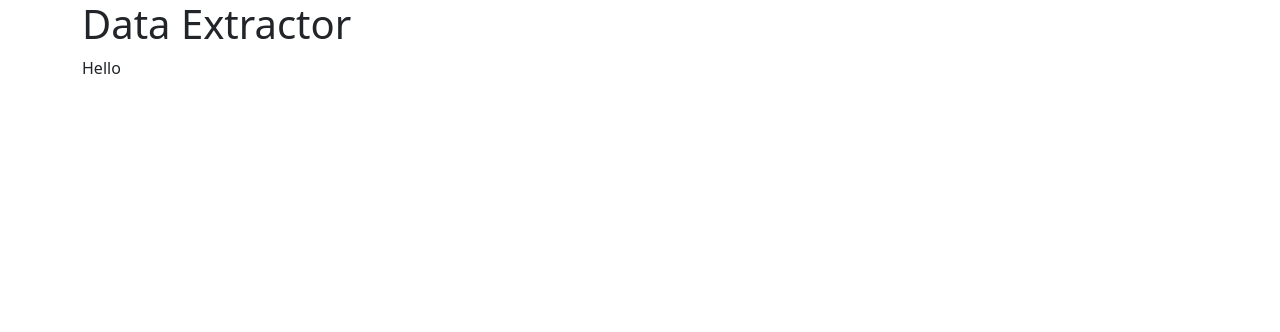
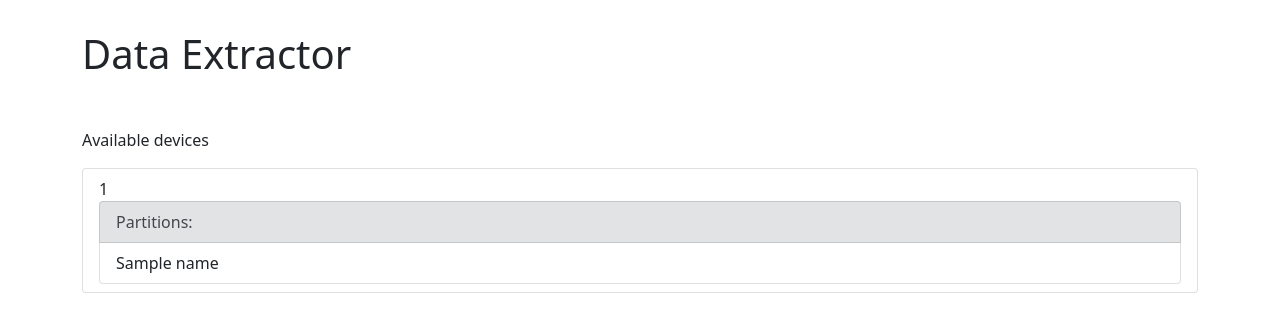
Before and after one commit to pawelptak/personal-data-extractor, a Flask app: template templates/index.html in a window 1280 px wide. Shown: the top 332 px of the page. Run offline with Flask 2, Linux system fonts and the light colour scheme; the template is opened without the code that fills it: most values are stand-ins (such as "Sample title", 1, 10 or a date in 2020).

Commit message:
basic disk listing added

```diff
--- a/app.py
+++ b/app.py
@@ -1,10 +1,44 @@
 from flask import Flask, render_template
+import os
 
 app = Flask(__name__)
 
+sudoPassword = 'kali'
+def get_disk_info():
+    command = 'fdisk -l'
+    print('Getting disk info')
+    output = os.popen('sudo -S %s'%(command)).read()
+    # print(output)
+    output = output.splitlines()
+    disk_lines = []
+    prefix = "Disk model: "
+    for line_number, line in enumerate(output):
+        if prefix in line:
+            disk_lines.append(line_number)
+
+    disk_info = []
+    for i in range(len(disk_lines)):
+        name_with_prefix = output[disk_lines[i]]
+        disk_name = name_with_prefix[len(prefix):]
+        start = disk_lines[i]
+        if i < len(disk_lines) - 1:
+            end = disk_lines[i+1] - 1
+        else:
+            end = len(output)
+        partition_names = []
+        for j in range(start, end):
+            partition_index = output[j].find('/dev/')
+            if partition_index >= 0:
+                partition_name = output[j].split()[0]
+                partition_names.append(partition_name)
+        disk_info.append([disk_name, partition_names])
+    print(disk_info)
+    return disk_info
+
 @app.route("/")
 def hello_world():
-    return render_template('index.html')
+    return render_template('index.html', data=get_disk_info())
 
 if __name__ == '__main__':
+    get_disk_info()
     app.run(debug=True)
--- a/static/css/main.css
+++ b/static/css/main.css
@@ -0,0 +1,4 @@
+.title_header{
+    margin-top: 30px;
+    margin-bottom: 50px;
+}
--- a/templates/base.html
+++ b/templates/base.html
@@ -11,7 +11,7 @@
 </head>
 <body>
 <div class="container">
-    <h1>Data Extractor</h1>
+    <h1 class="title_header">Data Extractor</h1>
     {% block body %}{% endblock %}
     <script src="https://cdn.jsdelivr.net/npm/bootstrap@5.1.3/dist/js/bootstrap.bundle.min.js" integrity="sha384-ka7Sk0Gln4gmtz2MlQnikT1wXgYsOg+OMhuP+IlRH9sENBO0LRn5q+8nbTov4+1p" crossorigin="anonymous"></script>
 </div>
--- a/templates/index.html
+++ b/templates/index.html
@@ -5,5 +5,16 @@
 {% endblock %}
 
 {% block body %}
-<p>Hello</p>
+<p>Available devices</p>
+<ul class="list-group">
+    {% for item in data %}
+    <li href={{ item[0] }} class="list-group-item list-group-item-action">{{ item[0] }}
+        <span class="list-group-item list-group-item-secondary">Partitions:</span>
+        {% for partition in item[1] %}
+            <span class="list-group-item">{{ partition }}</span>
+        {% endfor %}
+    </li>
+    {% endfor %}
+</ul>
+
 {% endblock %}
```
